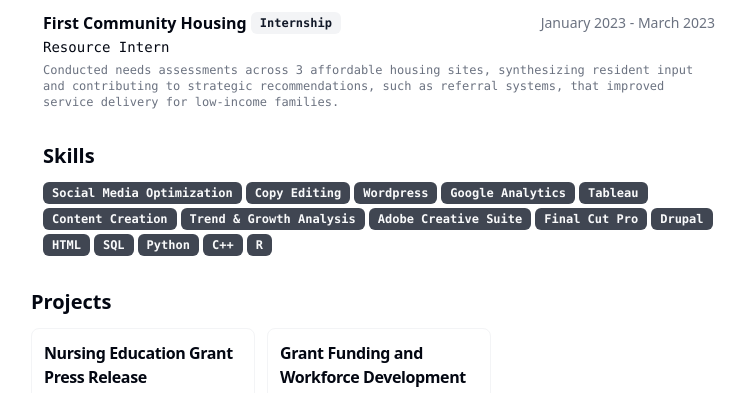
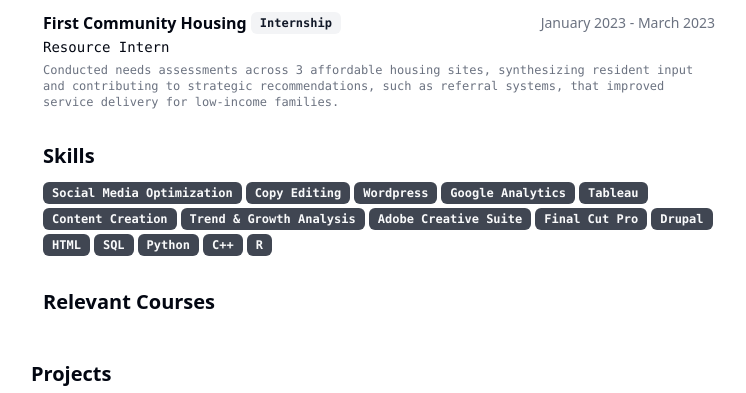
Before and after one commit to nicoleunguyen/nicoleunguyen.github.io, a plain HTML site: page index.html in a window 1280 px wide. Shown: the part 954-1347 px from the top of the page, without its empty margins (261-1007 px from the left). Drawn offline with Linux system fonts and the light colour scheme.

Commit message:
Update index.html

```diff
--- a/index.html
+++ b/index.html
@@ -47,6 +47,11 @@
                 <div class="js-skills flex flex-wrap gap-1"></div>
             </section>
 
+            <section id="courses" class="flex min-h-0 flex-col gap-y-3">
+                <h2 class="text-xl font-bold">Relevant Courses</h2>
+                <div class="js-relevant_courses flex flex-wrap gap-1"></div>
+            </section>
+
             <section id="projects" class="flex min-h-0 flex-col gap-y-3 print-force-new-page scroll-mb-16 js-projects">
             </section>
 
```
